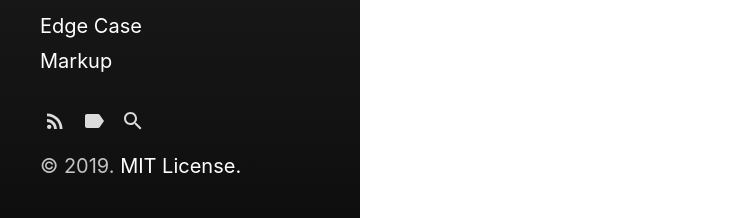
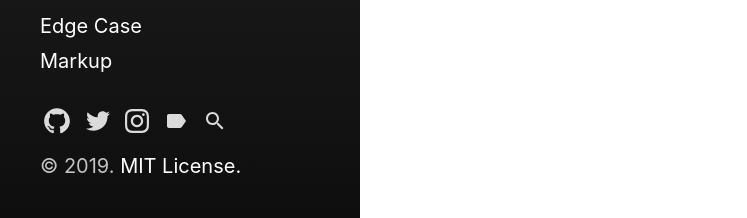
Before and after one commit to crobinson96/crobinson96.github.io, a Jekyll site: the page built from index.html, in a window 1280 px wide. Shown: the part 679-897 px from the top of the page, without its empty margins (0-747 px from the left). Built offline with Jekyll 4.4.1, drawn with Linux system fonts in a browser that asks for light colours; the list of posts is cut into pages by our own code.

Commit message:
add sidebar links

```diff
--- a/_includes/favicons.html
+++ b/_includes/favicons.html
@@ -1,2 +1,2 @@
-<link rel="apple-touch-icon-precomposed" sizes="144x144" href="{{ "/favicon.png" | relative_url }}" />
-<link rel="shortcut icon" href="{{ "/favicon.ico" | relative_url}}" />
+<link rel="apple-touch-icon-precomposed" sizes="144x144" href="{{ "/sprinting.png" | relative_url }}" />
+<link rel="shortcut icon" href="{{ "/sprinting.ico" | relative_url}}" />
--- a/_includes/sidebar-icon-links.html
+++ b/_includes/sidebar-icon-links.html
@@ -1,21 +1,20 @@
 <nav id="sidebar-icon-links">
-  {% if site.hydeout.repo %}
     <a id="github-link"
        class="icon" title="Github Project" aria-label="Github Project"
-       href="{{ site.hydeout.repo }}">
+       href="https://github.com/crobinson96">
       {% include svg/github.svg %}
     </a>
-    <a id="github-download-link"
-       class="icon" title="Download" aria-label="Download"
-       href="{{ site.hydeout.repo }}/archive/v{{ site.hydeout.version }}.zip">
-      {% include svg/download.svg %}
-    </a>
-  {% endif %}
 
-  <a id="subscribe-link"
-     class="icon" title="Subscribe" aria-label="Subscribe"
-     href="{{ site.feed.path | default: 'feed.xml' | relative_url }}">
-    {% include svg/feed.svg %}
+  <a id="twitter"
+     class="icon" title="twitter" aria-label="twitter"
+     href="https://twitter.com/crobinson96_">
+    {% include svg/twitter.svg %}
+  </a>
+
+  <a id="instagram"
+     class="icon" title="instagram" aria-label="instagram"
+     href="https://www.instagram.com/_crobinson96/">
+    {% include svg/instagram.svg %}
   </a>
 
   {% comment %}
```
Also changed, not shown: _includes/svg/instagram.svg (added), _includes/svg/linkedin.svg (added), _includes/svg/twitter.svg (added), sprinting.ico (renamed from favicon.ico), sprinting.png (added).
